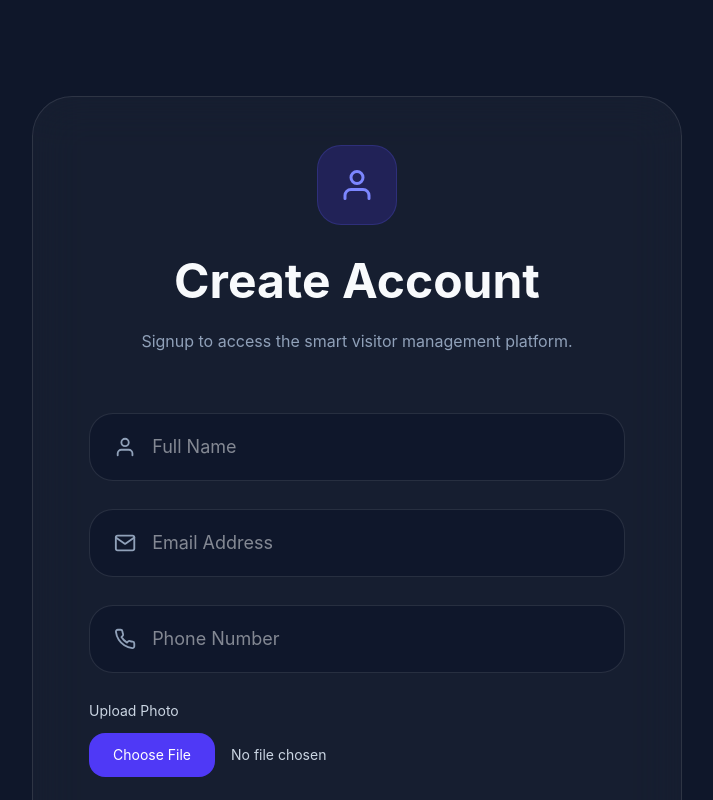
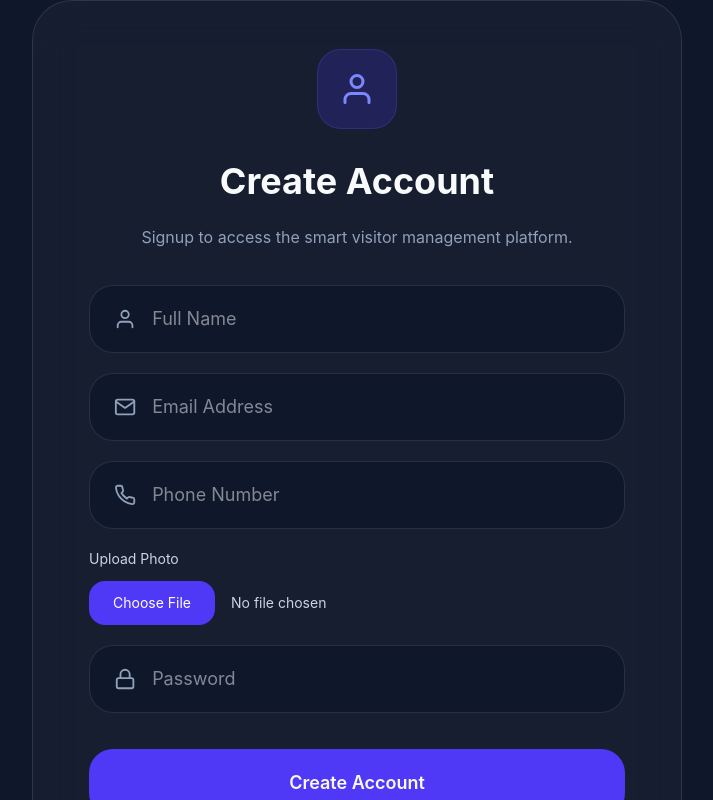
Before and after one commit to ayushray198-coder/visitor-pass-mangment-system, a React app in the folder frontend/: page /signup in a window 1280 px wide. Shown: the top 800 px of the page, without its empty margins (283-996 px from the left). Built offline with nearby package versions, Linux system fonts and the light colour scheme; no server answers; the HTML template or start-up script is replaced by a standard one.

Commit message:
digital pass fixing scrl

```diff
--- a/frontend/src/pages/Signup.jsx
+++ b/frontend/src/pages/Signup.jsx
@@ -167,7 +167,9 @@ const Signup = () => {
       justify-center
 
       px-6
-      py-24
+      py-y
+
+      overflow-hidden
     ">
 
       <GlassCard
@@ -175,7 +177,7 @@ const Signup = () => {
         w-full
         max-w-162.5
 
-        overflow-y-auto
+
 
         px-8
         sm:px-14
@@ -216,8 +218,8 @@ const Signup = () => {
         </div>
 
         <h2 className="
-          text-4xl
-          sm:text-5xl
+          text-3xl
+          sm:text-4xl
 
           font-bold
 
@@ -251,14 +253,14 @@ const Signup = () => {
         <form
           onSubmit={handleSubmit}
           className="
-          mt-14
+          mt-8
 
           w-full
 
           flex
           flex-col
 
-          gap-7
+          gap-5
         "
         >
 
--- a/frontend/src/pages/passes/PassDetails.jsx
+++ b/frontend/src/pages/passes/PassDetails.jsx
@@ -110,18 +110,22 @@ const PassDetails = () => {
   return (
 
     <div className="
+      w-full
       max-w-5xl
       mx-auto
 
       flex
       flex-col
-      gap-8
+      gap-5
+
+      px-4
     ">
 
-      {/* HEADER */}
+      {/* header */}
 
       <GlassCard className="
-        p-8
+        p-5
+        md:p-8
         rounded-[32px]
       ">
 
@@ -200,8 +204,8 @@ const PassDetails = () => {
       {/* PASS CARD */}
 
       <GlassCard className="
-        p-8
-        sm:p-10
+        p-5
+        sm:p-7
 
         rounded-[36px]
 
@@ -230,8 +234,8 @@ const PassDetails = () => {
 
         <div className="
           absolute
-          top-8
-          right-8
+          top-5
+          right-5
 
           z-20
         ">
@@ -273,7 +277,7 @@ const PassDetails = () => {
           flex-col
           lg:flex-row
 
-          gap-10
+          gap-6
         ">
 
           {/* LEFT */}
@@ -530,7 +534,7 @@ const PassDetails = () => {
 
             gap-8
 
-            lg:pt-36
+
           ">
 
             {/* QR */}
@@ -552,8 +556,11 @@ const PassDetails = () => {
                 alt="QR Code"
 
                 className="
-                  w-[220px]
-                  h-[220px]
+                  w-[180px]
+                  h-[180px]
+
+                  sm:w-[220px]
+                  sm:h-[220px]
 
                   object-cover
                 "
```
